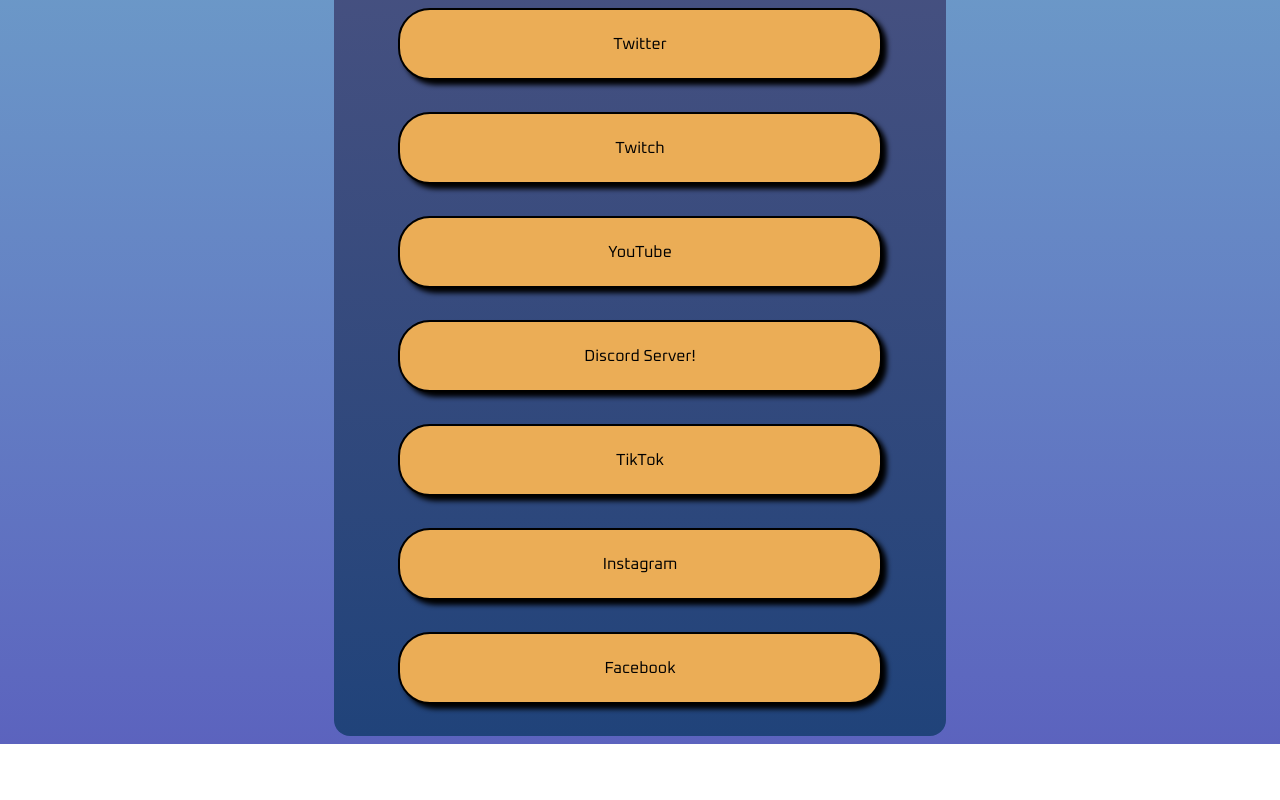
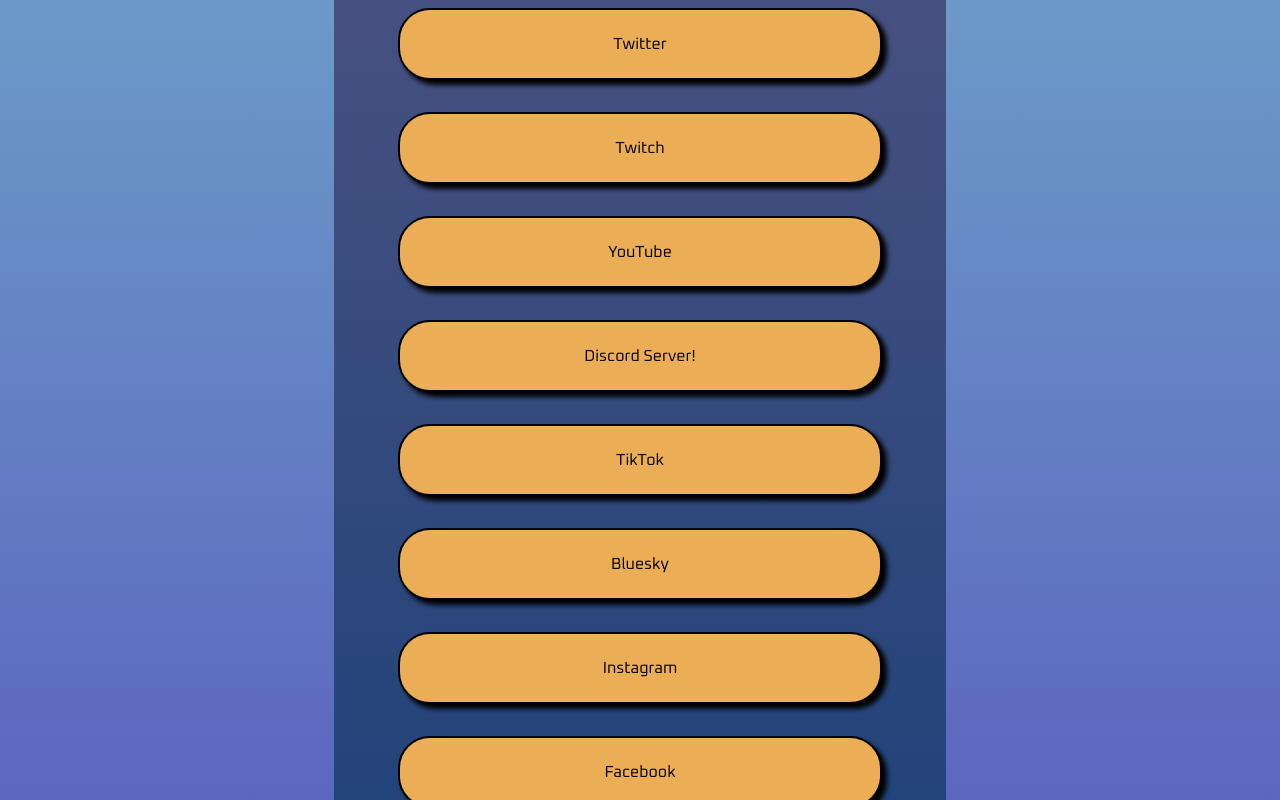
Before and after one commit to VenturingGuy/LinkImpression, a React (Vite) app: page / in a window 1280 px wide. Shown: the part 492-1292 px from the top of the page. Before the commit the page ends 1236 px from the top, so only its background shows below. Built offline with nearby package versions, Linux system fonts and the light colour scheme.

Commit message:
qr code and bsky asset

```diff
--- a/src/data/demoPage.ts
+++ b/src/data/demoPage.ts
@@ -8,6 +8,7 @@
 import tiktokIcon from "../Assets/tiktok.svg";
 import instagramIcon from "../Assets/instagram-logo.svg";
 import facebookIcon from "../Assets/facebook-logo.svg";
+import blueskyIcon from "../Assets/bluesky-icon.webp";
 
 const demoLinks = [
     {
@@ -53,6 +54,13 @@
         title: "TikTok",
     },
     {
+        href: "https://bsky.app/profile/wildwesson.bsky.social",
+        icon: blueskyIcon,
+        id: "bluesky",
+        text: "Bluesky",
+        title: "Bluesky",
+    },
+    {
         href: "https://www.instagram.com/wildwessontv/",
         icon: instagramIcon,
         id: "instagram",
```
Also changed, not shown: src/Assets/bluesky-logo.webp (added), website-qr.png (added).
